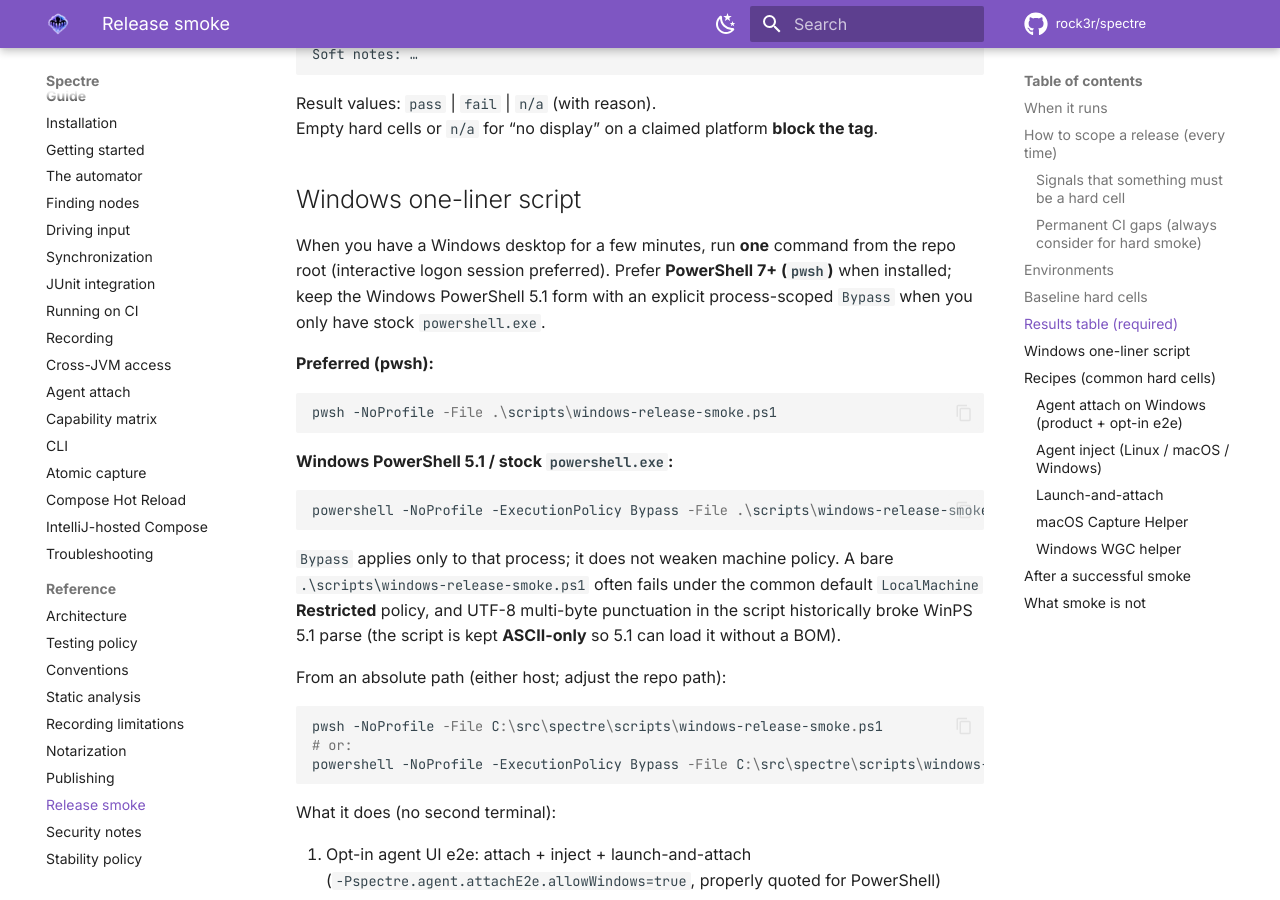
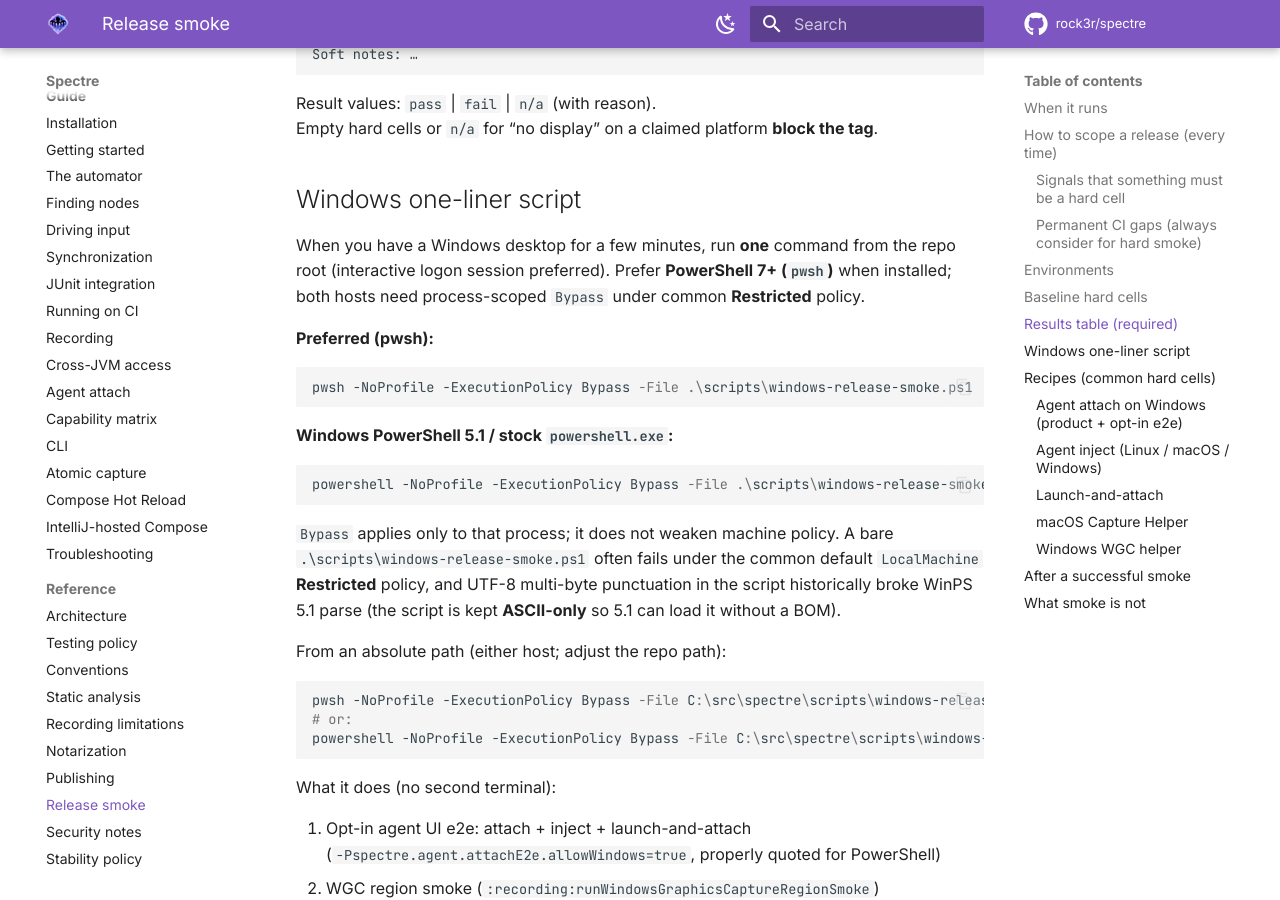
Before and after one commit to rock3r/spectre, an MkDocs documentation site: the page built from docs/RELEASE-SMOKE.md, in a window 1280 px wide and 900 px high, scrolled down 5302 px. Built offline with MkDocs 1.6.1 and Material for MkDocs 9.7.7, drawn with Linux system fonts in a browser that asks for light colours; comment, search, counter and statistics services are not loaded.

Commit message:
fix(scripts): harden Windows smoke one-liners after review (#385)
Prefer process-scoped Bypass on pwsh as well as WinPS 5.1, and compute bare
.\ policy guidance with CurrentUser outranking LocalMachine.

````diff
--- a/docs/RELEASE-SMOKE.md
+++ b/docs/RELEASE-SMOKE.md
@@ -167,13 +167,12 @@ Empty hard cells or `n/a` for “no display” on a claimed platform **block the
 
 When you have a Windows desktop for a few minutes, run **one** command from the repo
 root (interactive logon session preferred). Prefer **PowerShell 7+ (`pwsh`)** when
-installed; keep the Windows PowerShell 5.1 form with an explicit process-scoped
-`Bypass` when you only have stock `powershell.exe`.
+installed; both hosts need process-scoped `Bypass` under common **Restricted** policy.
 
 **Preferred (pwsh):**
 
 ```powershell
-pwsh -NoProfile -File .\scripts\windows-release-smoke.ps1
+pwsh -NoProfile -ExecutionPolicy Bypass -File .\scripts\windows-release-smoke.ps1
 ```
 
 **Windows PowerShell 5.1 / stock `powershell.exe`:**
@@ -191,7 +190,7 @@ can load it without a BOM).
 From an absolute path (either host; adjust the repo path):
 
 ```powershell
-pwsh -NoProfile -File C:\src\spectre\scripts\windows-release-smoke.ps1
+pwsh -NoProfile -ExecutionPolicy Bypass -File C:\src\spectre\scripts\windows-release-smoke.ps1
 # or:
 powershell -NoProfile -ExecutionPolicy Bypass -File C:\src\spectre\scripts\windows-release-smoke.ps1
 ```
````
Also changed, not shown: .agents/skills/spectre-release/SKILL.md (+1 -1 lines), 2 other files.
